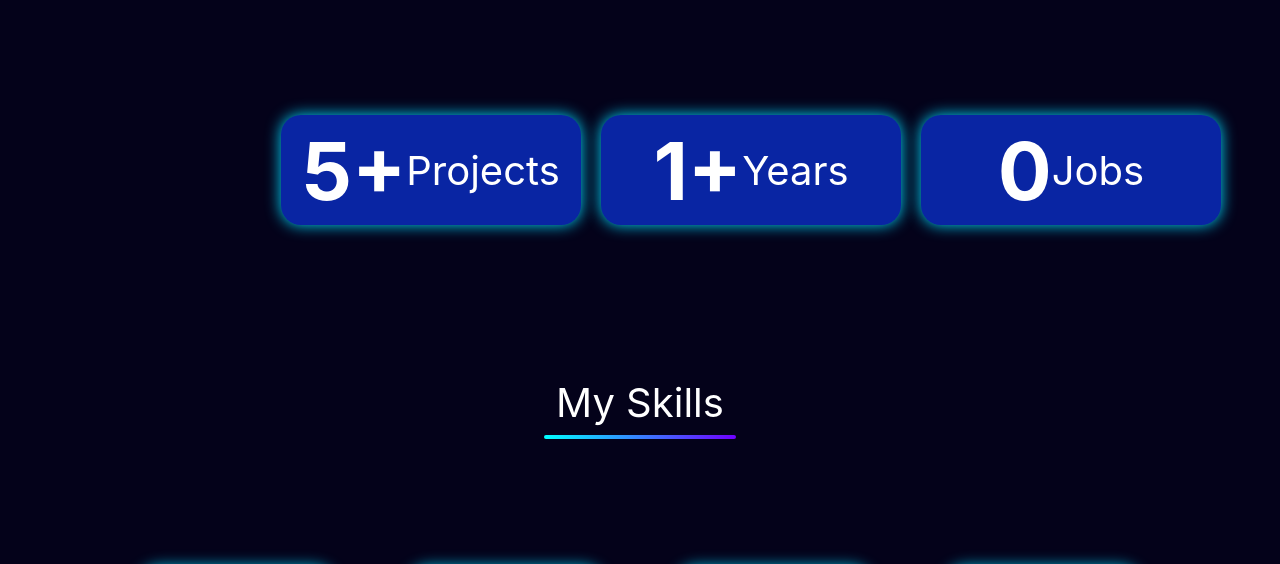
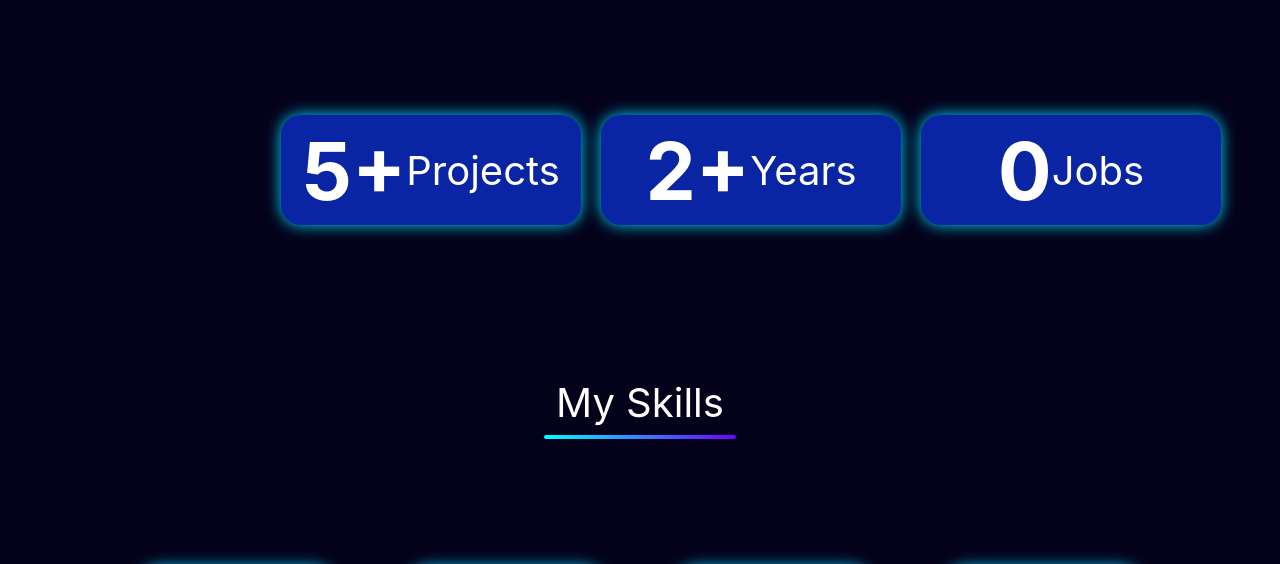
Before and after one commit to MMrosk/Portfolio, a plain HTML site: page index.html in a window 1280 px wide. Shown: the part 780-1344 px from the top of the page. Drawn offline with Linux system fonts and the light colour scheme.

Commit message:
Change header from '1+' to '2+'

```diff
--- a/index.html
+++ b/index.html
@@ -63,7 +63,7 @@
                 </div>
 
                 <div class="infoDiv">
-                    <h1>1+</h1>
+                    <h1>2+</h1>
                     <p > Years</p>
                 </div>
 
```
